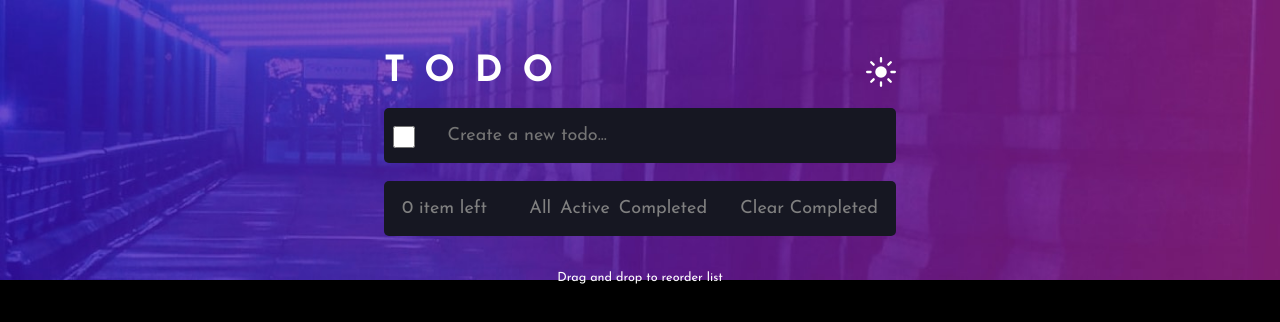
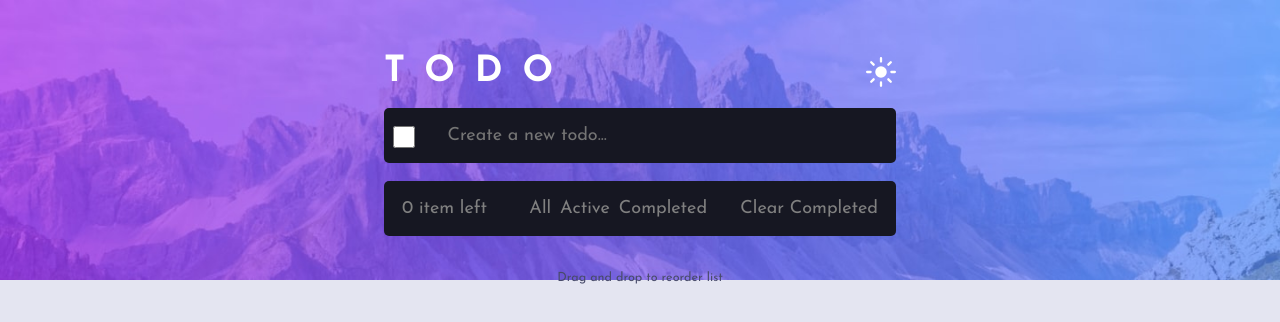
Before and after one commit to JulianIfesiokwu/To-do-App-2-, a React (Create React App) app: page / in a window 1280 px wide. Shown: the top 322 px of the page. Built offline with nearby package versions, Linux system fonts and the light colour scheme.

Commit message:
added custom variables to index.css, completed theme toggle by clicking on theme icon

```diff
--- a/src/App.css
+++ b/src/App.css
@@ -11,8 +11,8 @@
 .container {
   width: 100%;
   height: 100vh;
-  background-image: url(./images//bg-desktop-dark.jpg);
-  background-color: black;
+  background-image: var(--background-image);
+  background-color: var(--background-color);
   background-size: 100vw 35vh;
   background-repeat: no-repeat;
   padding-top: 3rem;
@@ -24,7 +24,7 @@
 }
 
 .footer p {
-  color: white;
+  color: var(--text-color);
   text-align: center;
   margin-top: 2rem;
   font-size: 0.7rem;
--- a/src/App.js
+++ b/src/App.js
@@ -13,13 +13,9 @@ function App() {
   const [theme, setTheme] = useState(false);
   const [strikeThrough, setStrikeThrough] = useState(false);
 
-  const toggleTheme = () => {
+  const toggleTheme = (theme) => {
     setTheme(!theme);
-    console.log(theme);
-  };
-
-  const toggleStrikeThrough = () => {
-    setStrikeThrough(!strikeThrough);
+    console.log("yas");
   };
 
   const addTask = (e) => {
@@ -43,14 +39,19 @@ function App() {
   };
 
   const toggleCompleted = (task, id) => {
+    const specificItem = allTasks.find((task) => task.id === id);
+    console.log(specificItem);
     if (task.id === id) {
       setCompleted(!completed);
-      toggleStrikeThrough(!strikeThrough);
+      setStrikeThrough(!strikeThrough);
+    }
+    if (task.id !== id) {
+      return;
     }
   };
 
   return (
-    <div className="container">
+    <div className={theme ? "dark container" : "light container"}>
       <div className="to-do">
         <HeaderContainer toggleTheme={toggleTheme} theme={theme} />
         <CreateTask task={task} addTask={addTask} setTask={setTask} />
--- a/src/app.scss
+++ b/src/app.scss
@@ -4,8 +4,8 @@
 .container {
     width: 100%;
     height: 100vh;
-    background-image: url(./images//bg-desktop-dark.jpg);
-    background-color: black;
+    background-image: var(--background-image);
+    background-color: var(--background-color);
     background-size: 100vw 35vh;
     background-repeat: no-repeat;
     padding-top: 3rem;
@@ -17,7 +17,7 @@
 }
 
 .footer p {
-    color: white;
+    color: var(--text-color);
     text-align: center;
     margin-top: 2rem;
     font-size: 0.7rem;
--- a/src/index.css
+++ b/src/index.css
@@ -7,6 +7,23 @@ body {
   -moz-osx-font-smoothing: grayscale;
 }
 
+body .dark {
+  --accent-color: hsl(220, 98%, 61%);
+  --background-color: hsl(235, 21%, 11%);
+  --todoBackground-color: hsl(237, 14%, 26%);
+  --text-color: hsl(234, 39%, 85%);
+  --background-image: url('./images/bg-desktop-dark.jpg');
+}
+
+body .light {
+  --accent-color: hsl(220, 98%, 61%);
+  --background-color: hsl(236, 33%, 92%);
+  --todoBackground-color: hsl(0, 0%, 98%);
+  --text-color: hsl(235, 19%, 35%);
+  --background-image: url('./images/bg-desktop-light.jpg');
+}
+
+
 code {
   font-family: source-code-pro, Menlo, Monaco, Consolas, 'Courier New',
     monospace;
```
Also changed, not shown: 1 other file (tests, documents, lock files or other folders).
